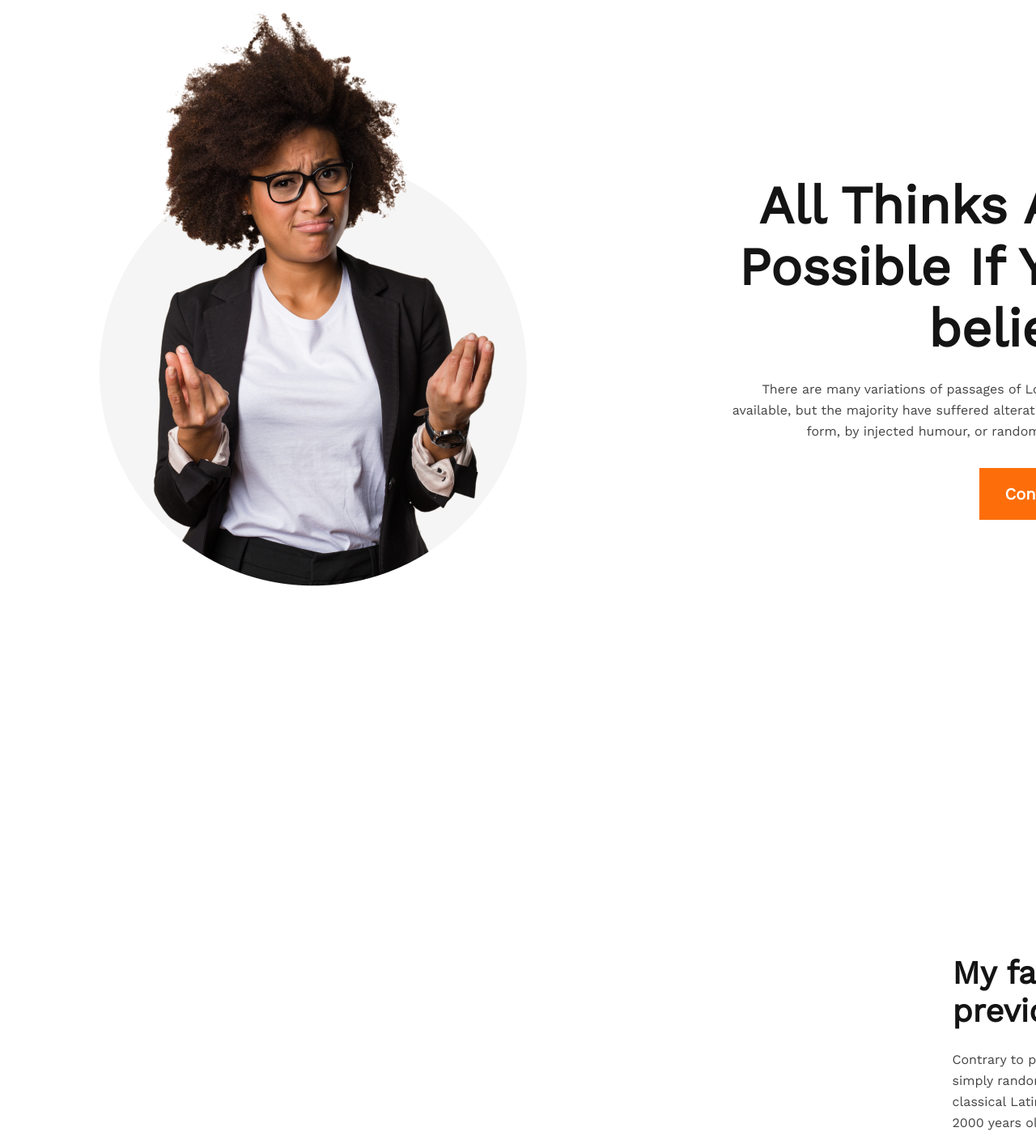
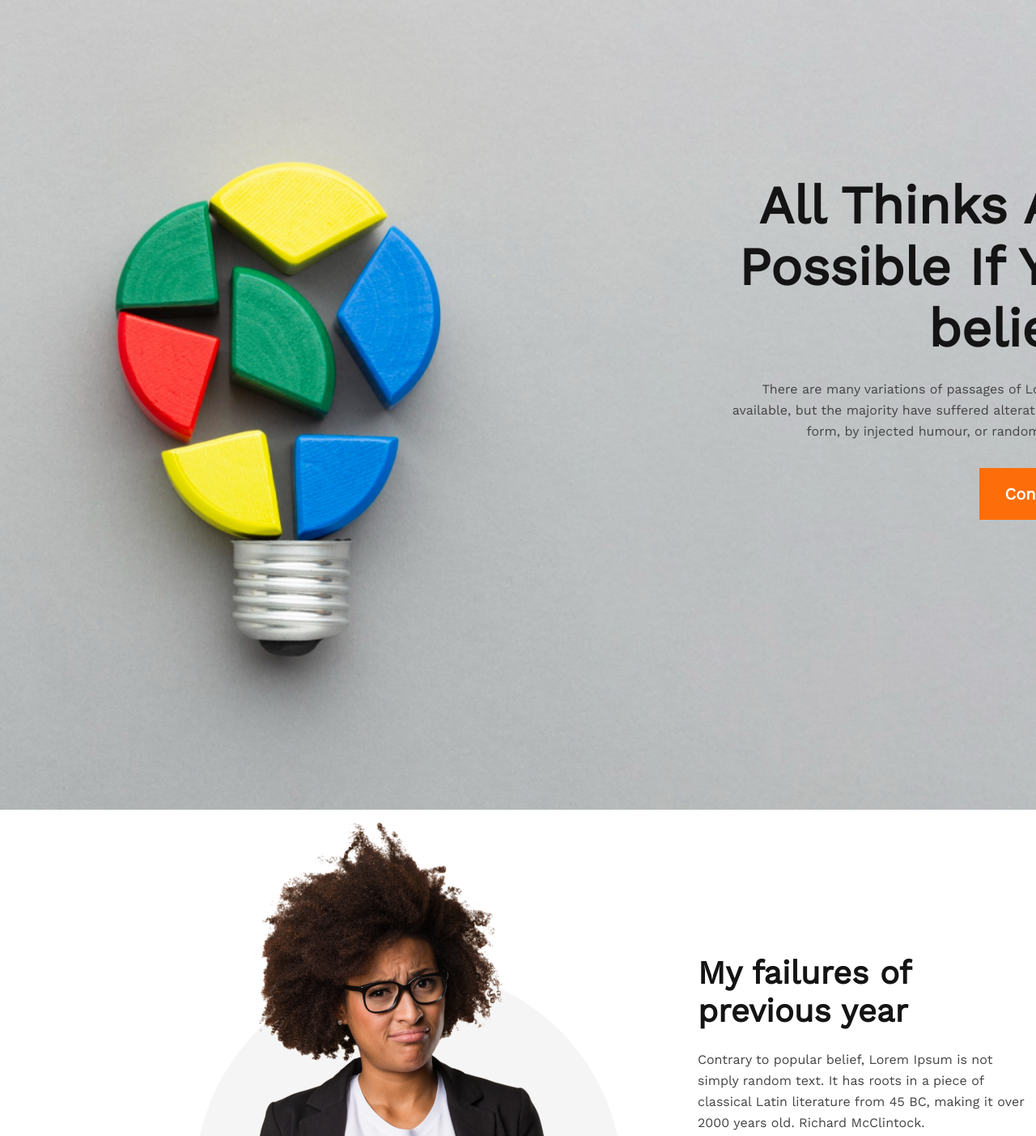
Before and after one commit to masumrobbani/new-year-repo, a plain HTML site: page index.html in a window 1280 px wide. Shown: the top 1403 px of the page at 81% size. Drawn offline with nearby package versions, Linux system fonts and the light colour scheme.

Commit message:
complete style

```diff
--- a/styles/style.css
+++ b/styles/style.css
@@ -9,18 +9,14 @@
     background-image: url('../images/banner/banner2.png');
     background-size: cover;
     height: 1000px;
-    position: fixed;
+
 
 }
 
-.text{
-
-    position: fixed;
-}
 
 .banner {
     text-align: right;
-    float: left;
+
 
 }
 
@@ -77,7 +73,6 @@
     display: flex;
     justify-content: space-around;
     height: 300px;
-    float: left;
     padding-left: 100px;
 }
 
```
